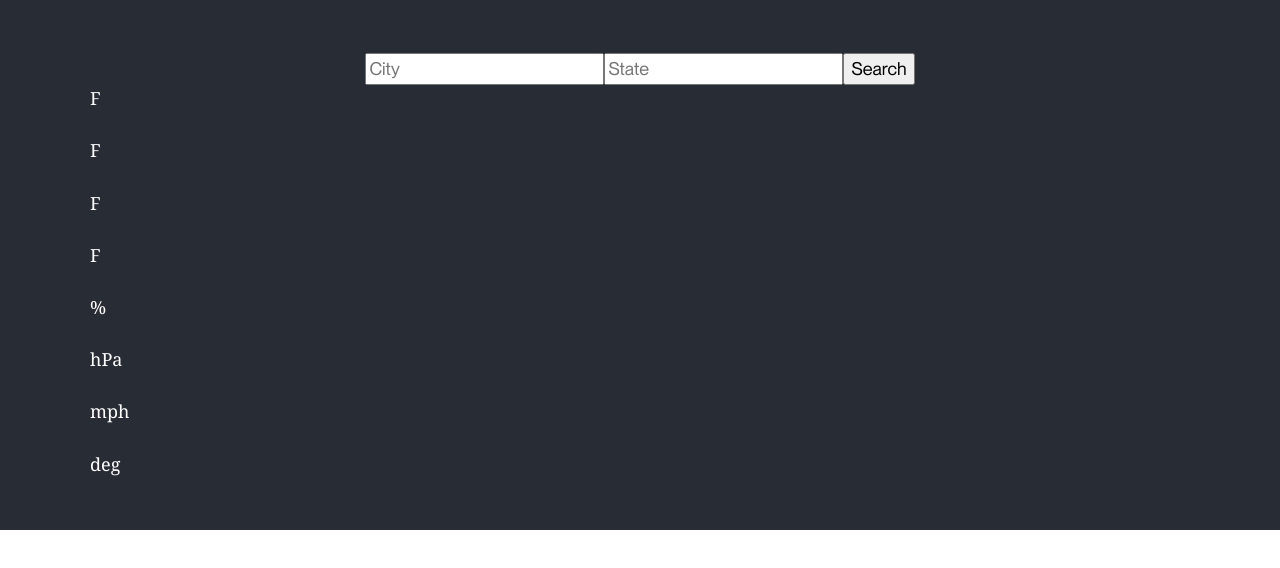
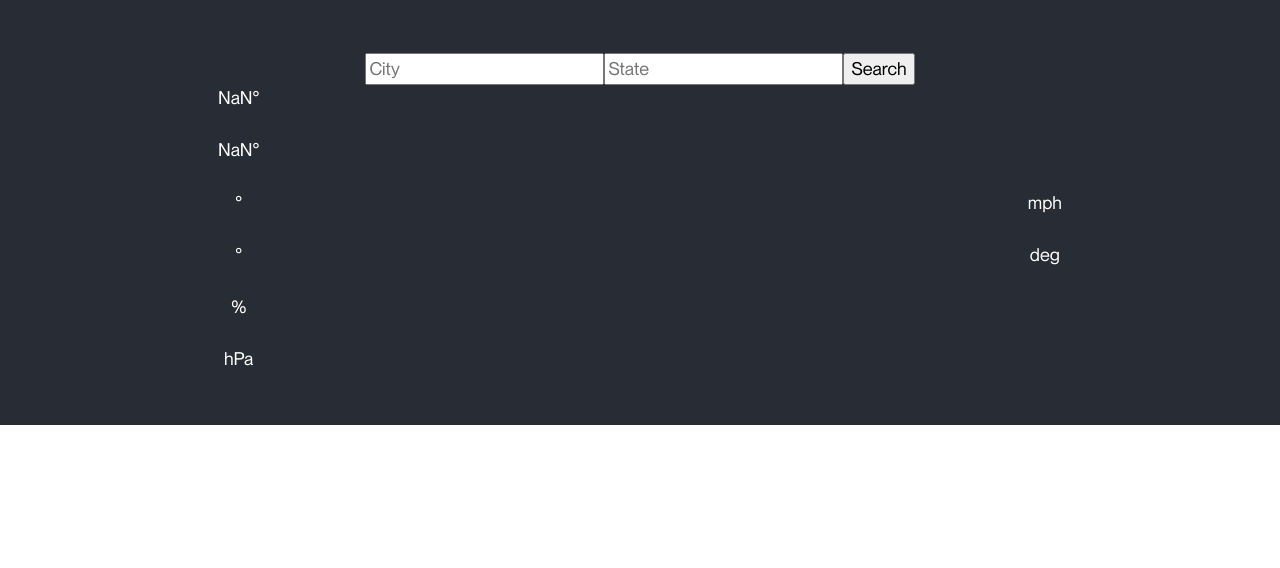
Before and after one commit to garrettphorn19/Weather-App, a Gatsby site: page / in a window 1280 px wide. Built offline with nearby package versions, Linux system fonts and the light colour scheme; Gatsby itself is replaced by a stand-in of ours; no server answers; a web font is replaced by a local one.

Commit message:
Refactor code and update weather widget layout

```diff
--- a/src/pages/index.tsx
+++ b/src/pages/index.tsx
@@ -10,7 +10,7 @@ const api_key = process.env.WEATHER_API_KEY
 const api_base = process.env.WEATHER_LINK_BASE
 
 
-const IndexPage: React.FC<PageProps> = () => {
+const IndexPage = () => {
   // City States
   const [display_city, setDisplayCity] = useState("")
   const [city_name, setCityName] = useState("New York")
@@ -39,7 +39,7 @@ const IndexPage: React.FC<PageProps> = () => {
   const [wind_deg, setWindDeg] = useState()
 
   // Error States
-  const [error, setError] = useState()
+  const [error, setError] = useState(false)
 
   useEffect(() => {
     searchWeather()
@@ -75,7 +75,7 @@ const IndexPage: React.FC<PageProps> = () => {
         setWindDeg(res.data.wind.deg)
       })
       .catch((err) => {
-        setError(err)
+        setError(true)
       })
   }
 
@@ -87,20 +87,28 @@ const IndexPage: React.FC<PageProps> = () => {
           <StateInput type="text" id="state_code" placeholder="State" onChange={handleUpdateState} />
           <SearchButton onClick={searchWeather}>Search</SearchButton>
         </InputContainer>
-        <WeatherContainer>
-          <p>{temp}F</p>
-          <p>{temp_feel}F</p>
-          <p>{temp_min}F</p>
-          <p>{temp_max}F</p>
+        <WidgetContainer>
+        <TempContainer>
+          <p>{Math.round(temp)}°</p>
+          <p>{Math.round(temp_feel)}°</p>
+          <p>{temp_min}°</p>
+          <p>{temp_max}°</p>
           <p>{humidity}%</p>
           <p>{pressure} hPa</p>
+        </TempContainer>
+        <SunContainer>
           <p>{sunrise}</p>
           <p>{sunset}</p>
+        </SunContainer>
+        <WeatherContainer>
           <p>{weather}</p>
           <p>{weather_description}</p>
+        </WeatherContainer>
+        <WindContainer>
           <p>{wind_speed} mph</p>
           <p>{wind_deg} deg</p>
-        </WeatherContainer>
+        </WindContainer>
+        </WidgetContainer>
       </Container>
   )
 }
@@ -129,7 +137,31 @@ const CityInput = styled.input``
 const StateInput = styled.input``
 const SearchButton = styled.button``
 
-const WeatherContainer = styled.div``
+const WidgetContainer = styled.div`
+  display: flex;
+  justify-content: space-around;
+  align-items: center;
+`
+
+const WeatherContainer = styled.div`
+  font-family: "Neue Montreal", sans-serif;
+  text-align: center;
+`
+
+const WindContainer = styled.div`
+  font-family: "Neue Montreal", sans-serif;
+  text-align: center;
+`
+
+const TempContainer = styled.div`
+  font-family: "Neue Montreal", sans-serif;
+  text-align: center;
+`
+
+const SunContainer = styled.div`
+  font-family: "Neue Montreal", sans-serif;
+  text-align: center;
+`
 
 export default IndexPage
 
```
Also changed, not shown: 1 other file.
